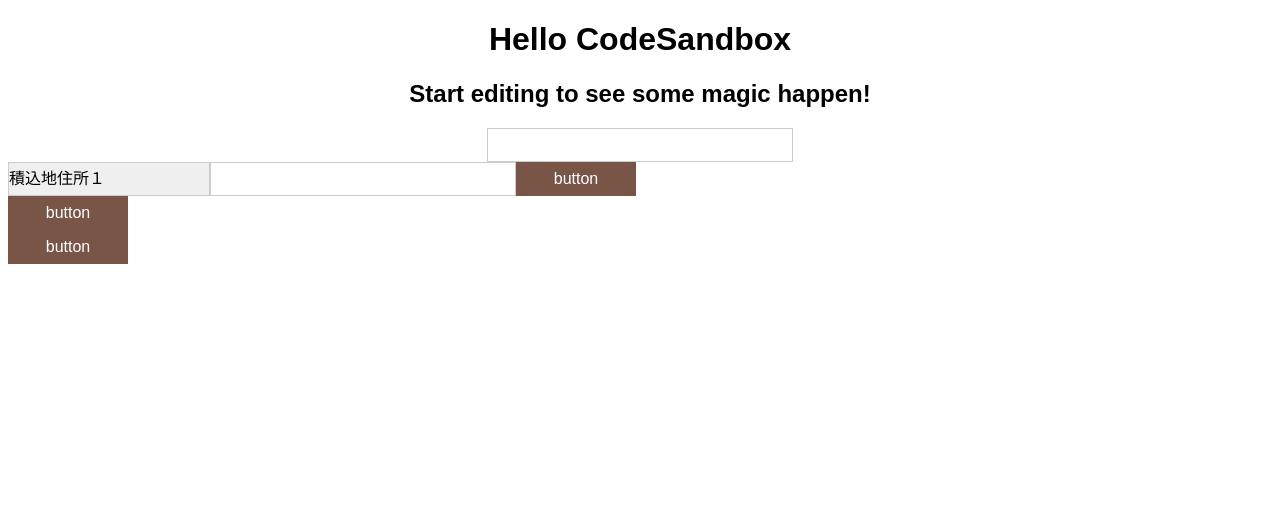
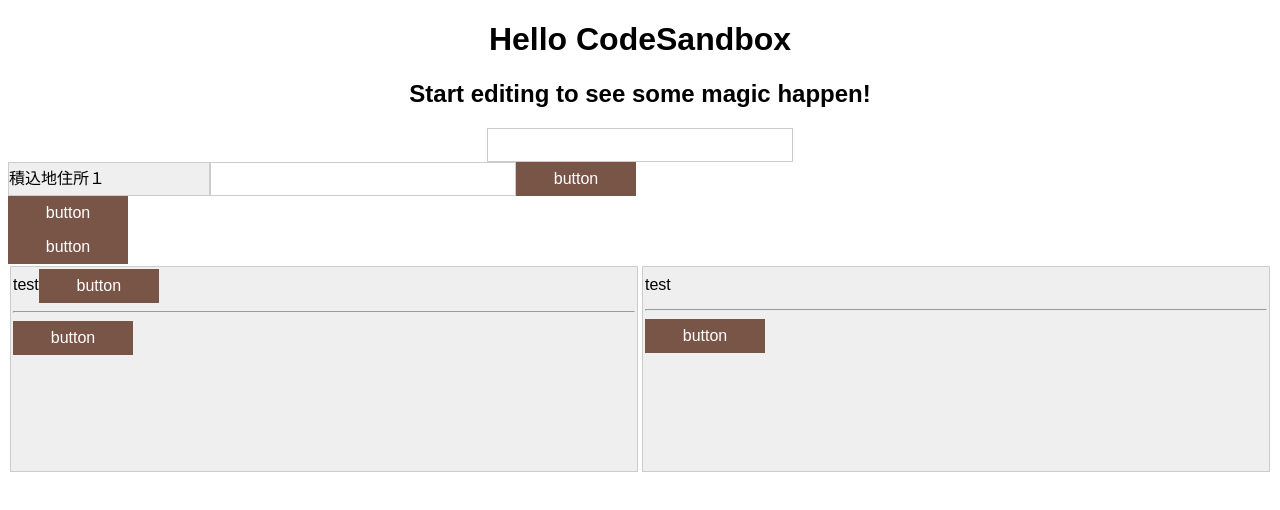
Before and after one commit to azhimattsu/tms-web, a React (Create React App) app: page / in a window 1280 px wide. Shown: the top 510 px of the page. Built offline with nearby package versions, Linux system fonts and the light colour scheme.

Commit message:
Flex,Boxの作成

```diff
--- a/src/ComponentSample.tsx
+++ b/src/ComponentSample.tsx
@@ -2,7 +2,8 @@ import { memo, VFC } from "react";
 import { Input } from "./components/atoms/input/Input";
 import { InputWithLabel } from "./components/molecules/InputWithLabel";
 import { Button } from "./components/atoms/button/Button";
-
+import { Box } from "./components/atoms/layout/Box";
+import { Flex } from "./components/atoms/layout/Flex";
 export const ComponentSample: VFC = memo(() => {
   return (
     <>
@@ -18,6 +19,21 @@ export const ComponentSample: VFC = memo(() => {
       <div>
         <Button />
       </div>
+      <Flex>
+        <Box>
+          <Flex>
+            test
+            <Button />
+          </Flex>
+          <hr />
+          <Button />
+        </Box>
+        <Box>
+          test
+          <hr />
+          <Button />
+        </Box>
+      </Flex>
     </>
   );
 });
--- /dev/null
+++ b/src/components/atoms/layout/Box.tsx
@@ -0,0 +1,24 @@
+import { memo, ReactNode, VFC } from "react";
+import styled from "styled-components";
+
+const SBox = styled.div`
+  margin: 2px;
+  padding: 2px;
+  width: 100%;
+  text-align: left;
+  font-size: 1em;
+  font-family: Arial, Helvetica, sans-serif;
+  background: #efefef;
+  border: solid 1px #ccc;
+  height: 200px;
+  line-height: 32px;
+`;
+
+type Props = {
+  children: ReactNode;
+};
+
+export const Box: VFC<Props> = memo((props) => {
+  const { children } = props;
+  return <SBox>{children}</SBox>;
+});
--- /dev/null
+++ b/src/components/atoms/layout/Flex.tsx
@@ -0,0 +1,15 @@
+import { memo, ReactNode, VFC } from "react";
+import styled from "styled-components";
+
+const SFlex = styled.div`
+  display: flex;
+`;
+
+type Props = {
+  children: ReactNode;
+};
+
+export const Flex: VFC<Props> = memo((props) => {
+  const { children } = props;
+  return <SFlex>{children}</SFlex>;
+});
--- a/src/components/molecules/InputWithLabel.tsx
+++ b/src/components/molecules/InputWithLabel.tsx
@@ -2,10 +2,7 @@ import { memo, VFC } from "react";
 import styled from "styled-components";
 import { Input } from "../atoms/input/Input";
 import { Button } from "../atoms/button/Button";
-
-const SContainer = styled.div`
-  display: flex;
-`;
+import { Flex } from "../atoms/layout/Flex";
 
 const SDiv = styled.div`
   width: 200px;
@@ -21,11 +18,11 @@ const SDiv = styled.div`
 export const InputWithLabel: VFC = memo((props) => {
   return (
     <>
-      <SContainer>
+      <Flex>
         <SDiv>積込地住所１</SDiv>
         <Input />
         <Button />
-      </SContainer>
+      </Flex>
     </>
   );
 });
```
